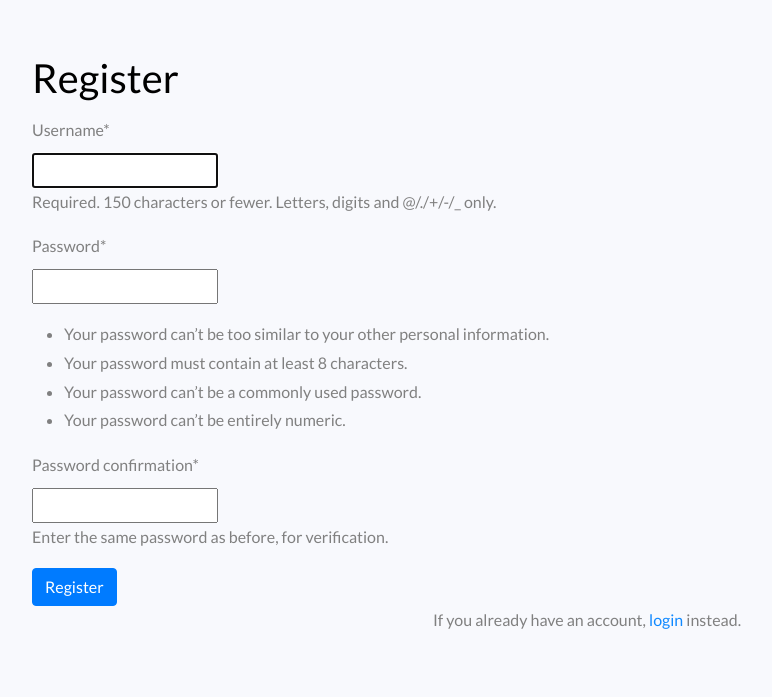
After one commit to HerbCyor/mentalhealthcalendar, a Django app: page /register in a window 1280 px wide. The commit adds this page. Shown: the top 697 px of the page, without its empty margins (53-825 px from the left). Run offline with Django 4.2, Linux system fonts and the light colour scheme; some libraries are stand-ins or nearby versions.

Commit message:
minorFixes+Registration+crispyforms

```diff
--- /dev/null
+++ b/backend/mhcproject/forms.py
@@ -0,0 +1,7 @@
+from django.contrib.auth.forms import UserCreationForm
+from django.contrib.auth.models import User
+
+class NewUserForm(UserCreationForm):
+    class Meta:
+        model = User
+        fields = ("username", "password1", "password2")
--- a/backend/mhcproject/settings.py
+++ b/backend/mhcproject/settings.py
@@ -37,6 +37,7 @@ INSTALLED_APPS = [
     "django.contrib.staticfiles",
     "calendarapp",
     "rest_framework",
+    "crispy_forms",
 ]
 
 MIDDLEWARE = [
--- a/backend/mhcproject/urls.py
+++ b/backend/mhcproject/urls.py
@@ -23,5 +23,6 @@ urlpatterns = [
     path("calendar", views.calendar, name='calendar'),
     path("newday", views.createDay,name='create-day'),
     path("api/", include('calendarapp.urls')),
-    path("login", views.login_user, name='login-user')
+    path("login", views.login_user, name='login-user'),
+    path("register",views.register_user,name='register-user'),
 ]
--- a/backend/mhcproject/views.py
+++ b/backend/mhcproject/views.py
@@ -1,7 +1,8 @@
 from django.shortcuts import render,get_object_or_404,redirect
 from calendarapp.models import Calendar,Day
 from django.contrib.auth import authenticate,login
-
+from .forms import NewUserForm
+from django.contrib import messages
 def index(request):
     return render(request, 'index.html')
 
@@ -14,9 +15,27 @@ def login_user(request):
 
         if user is not None:
             login(request,user)
-            return redirect('calendar-view')
+            return redirect('calendar')
 
     return redirect('index')
+
+def register_user(request):
+    message = ""
+    if request.method == 'POST':
+        form = NewUserForm(request.POST)
+        if form.is_valid():
+            user = form.save()
+            login(request,user)
+            message = messages.success(request, "Registration successful." )
+            return redirect('calendar')
+        message = messages.error(request, "Unsuccessful registration. Invalid information." )
+
+    form = NewUserForm()
+    context = {
+        'register_form':form,
+        'messages':message,
+    }
+    return render(request,"register.html", context)
 
 def calendar(request):
 
--- a/backend/templates/index.html
+++ b/backend/templates/index.html
@@ -21,9 +21,9 @@
           </form>
           </div> <!-- card-body.// -->
         </div> <!-- card .// -->
-<!--
-         <p class="text-center mt-4">Don't have a Calendar? <a href="">Sign up</a></p>
-         <br><br> -->
+
+         <p class="text-center mt-4">Don't have a Calendar? <a href="{% url 'register-user' %}">Sign up</a></p>
+         <br><br>
     <!-- ============================ COMPONENT LOGIN  END.// ================================= -->
 
 
--- /dev/null
+++ b/backend/templates/register.html
@@ -0,0 +1,15 @@
+{% extends 'base.html' %}
+{% load crispy_forms_tags %}
+{% block content %}
+<!--Register-->
+<div class="container py-5">
+	<h1>Register</h1>
+	<form method="POST" action="{% url 'register-user'%}">
+		{% csrf_token %}
+		{{ register_form|crispy }}
+		<button class="btn btn-primary" type="submit">Register</button>
+	</form>
+	<p class="text-center">If you already have an account, <a href="{% url 'login-user' %}">login</a> instead.</p>
+</div>
+<p>{{message}}</p>
+{% endblock %}
```
